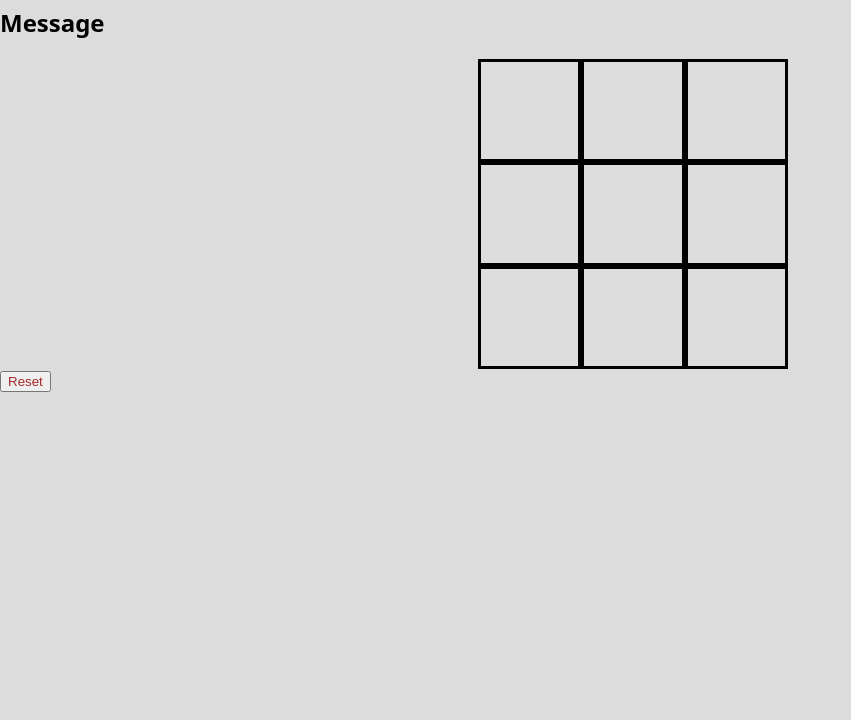
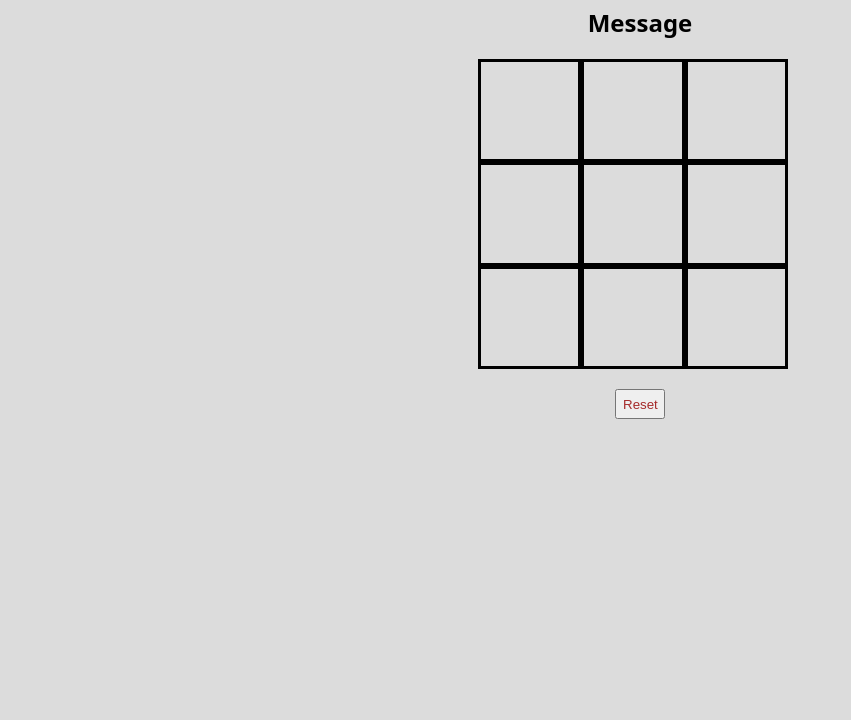
Before and after one commit to HaroonAlnhdi/tic-tac-toe-lab, a plain HTML site: page index.html in a window 1280 px wide. Shown: the part 80-800 px from the top of the page, without its empty margins (0-851 px from the left). Drawn offline with Linux system fonts and the light colour scheme.

Commit message:
update css

```diff
--- a/css/style.css
+++ b/css/style.css
@@ -26,4 +26,13 @@ body {
  .reset{
 
     color: brown;
+    margin: 20px auto;
+    height: 30px;
+    width: 50px;
+
+
  }
+
+ body{
+    text-align: center;
+ }
--- a/js/app.js
+++ b/js/app.js
@@ -138,3 +138,6 @@
         square.addEventListener('click', handleClick);
 
       });
+
+
+      resetBtn.addEventListener('click',init);
```
